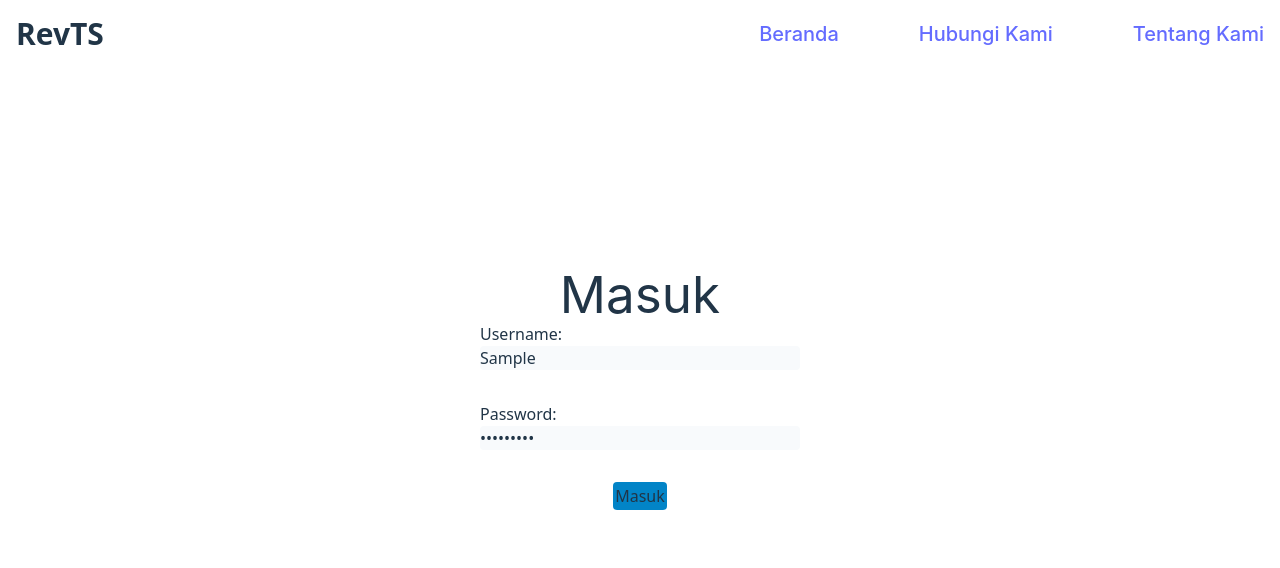
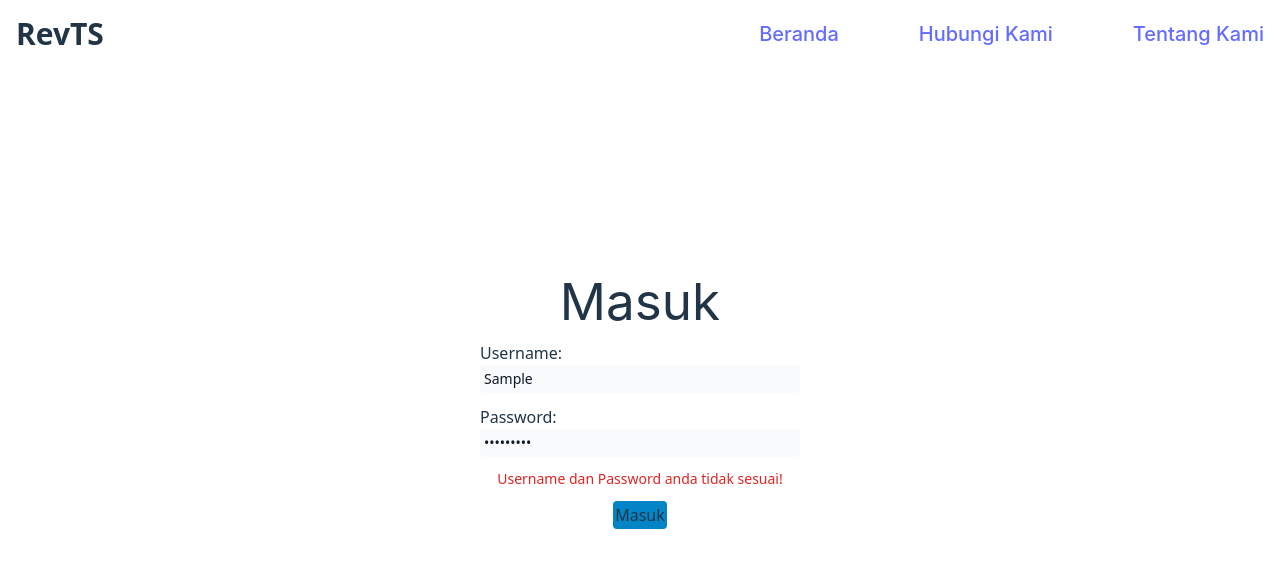
Before and after one commit to erwindrsno/RevTS-2.0, a React (Vite) app: page / in a window 1280 px wide. Both pictures are taken after typing "Sample", "Sample123" into the empty fields and a click on the input "Masuk". Shown: the top 568 px of the page. Built offline with nearby package versions, Linux system fonts and the light colour scheme; no server answers.

Commit message:
progress

```diff
--- /dev/null
+++ b/src/Index.jsx
@@ -0,0 +1,21 @@
+import { Routes, Route, Navigate } from "react-router-dom"
+import { useEffect, useState } from "react"
+import { HomeRouter } from "./pages/home/HomeRouter.jsx"
+import { LoginRouter } from "./pages/login/LoginRouter.jsx"
+
+export const Index = () => {
+  const [isLoggedIn, setIsLoggedIn] = useState(false);
+
+  useEffect(() => {
+    const boolean = sessionStorage.getItem('isLoggedIn');
+    setIsLoggedIn(boolean);
+  },[isLoggedIn])
+
+  return (
+    <div>
+      <Routes>
+        <Route path='/*' element={isLoggedIn ? <HomeRouter />: <LoginRouter />} />
+      </Routes>
+    </div>
+  )
+}
--- a/src/components/login/Form.jsx
+++ b/src/components/login/Form.jsx
@@ -1,18 +1,20 @@
 /* eslint-disable no-unused-vars */
-import { useState } from "react";
-import API from "../../api/api";
-import axios from "axios";
-import { encodeURL } from "../../utils/encoder";
+import { useState,useEffect } from "react";
+import { useNavigate } from "react-router-dom";
 
 export const Form = () => {
-    const [username, setUsername] = useState("");
-    const [password, setPassword] = useState("");
-    const [message, setMessage] = useState("");
+  const [username, setUsername] = useState("");
+  const [password, setPassword] = useState("");
+  const [message, setMessage] = useState("Username dan Password anda tidak sesuai!");
+  const [invisible, setInvisible] = useState("invisible");
+  const navigate = useNavigate();
+
+  // setMessage('Username atau password tidak sesuai!')
 
   const handleSubmit = async (event) => {
     event.preventDefault();
 
-    const loginData = {username: 'dosen123', password: 'dosen123'}
+    const loginData = {username: username, password: password}
 
     const init = {
       method: 'POST',
@@ -31,27 +33,33 @@ export const Form = () => {
       })
       .then(data => {
         console.log('Success:', data);
+        sessionStorage.setItem('isLoggedIn', true);
+        navigate('/home', )
+        // alert('ok')
         // Handle the response data here
       })
       .catch(error => {
         console.error('Error:', error);
+        // setMessage('Username dan Password anda tidak sesuai!')
+        const warning = document.getElementById('warning')
+        warning.classList.remove('invisible')
       });
   };
 
   return (
-    <div className="flex flex-col w-full h-4/5 items-center justify-center">
+    <div className="flex flex-col w-full h-5/6 space-y-3 items-center justify-center">
       <h1>Masuk</h1>
-      <form action="" className='flex flex-col space-y-8 w-3/6 font-sans items-center' onSubmit={handleSubmit}>
+      <form action="" className='flex flex-col w-3/6 space-y-3 font-sans items-center' onSubmit={handleSubmit}>
         <div className='flex flex-col w-3/6'>
           <label htmlFor="username">Username: </label>
-          <input type="text" name="username" id="username" className="bg-bluegray-50 rounded font-sans" onChange={(e) => setUsername(e.target.value)}/>
+          <input type="text" name="username" id="username" placeholder="Username" className="bg-bluegray-50 rounded font-sans text-bluegray-900 p-1 text-sm" onChange={(e) => setUsername(e.target.value)}/>
         </div>
         <div className='flex flex-col w-3/6'>
           <label htmlFor="password">Password: </label>
-          <input type="password" name="password" id="password" className="bg-bluegray-50 rounded" onChange={(e) => setPassword(e.target.value)}/>
+          <input type="password" name="password" id="password" placeholder="Password" className="bg-bluegray-50 rounded text-bluegray-900 p-1 text-sm" onChange={(e) => setPassword(e.target.value)}/>
         </div>
+        <p id='warning' className="text-red-600 text-sm self-center m-0 p-0 invisible">{message}</p>
         <input type="submit" value="Masuk" className='bg-lightblue-600 w-1/12 h-7 rounded'/>
-        {message && <p className="text-red-600 text-xs self-center">{message}</p>}
       </form>
     </div>
   );
--- a/src/pages/home/Home.jsx
+++ b/src/pages/home/Home.jsx
@@ -1,7 +1,7 @@
 import Header from '../../components/home/Header.jsx'
 import {NavBar} from '../../components/home/NavBar.jsx'
 
-const Home = () => {
+export const Home = () => {
   return (
     <div className='flex flex-col h-screen w-screen relative bg-bluegray-50'>
       <Header />
@@ -9,5 +9,3 @@ const Home = () => {
     </div>
   )
 }
-
-export default Home
--- /dev/null
+++ b/src/pages/home/HomeRouter.jsx
@@ -0,0 +1,12 @@
+import { Routes, Route } from "react-router-dom"
+import { Home } from './Home.jsx';
+
+export const HomeRouter = () => {
+  return (
+    <div className="h-screen w-screen">
+      <Routes>
+        <Route path='/home' element={<Home />} />
+      </Routes>
+    </div>
+  )
+}
--- a/tailwind.config.js
+++ b/tailwind.config.js
@@ -10,7 +10,8 @@ export default {
         colors: {
             bluegray: colors.slate,
             gray: colors.gray,
-            lightblue: colors.sky
+            lightblue: colors.sky,
+            red: colors.red
         },
         extend: {
             fontFamily:{
```
Also changed, not shown: jsconfig.json (added, +15 -0 lines), src/main.jsx (+1 -6 lines), src/pages/login/LoginRouter.jsx (renamed from src/pages/login/Index.jsx, +6 -6 lines).
